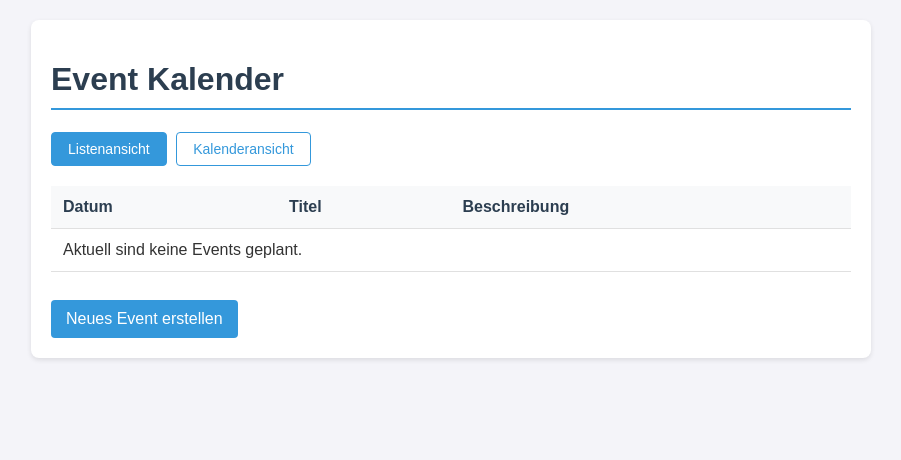
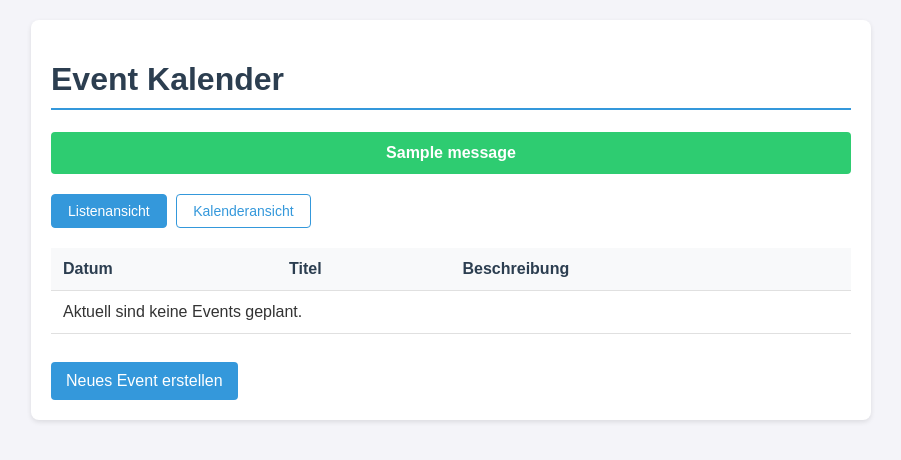
Before and after one commit to Maximilian03/Portfolio, a Flask app: page / in a window 1280 px wide. Shown: the top 460 px of the page, without its empty margins (189-1090 px from the left). Run offline with Flask 3, Linux system fonts and the light colour scheme; one stand-in notice (Sample message) is shown; data that the repository does not hold is empty.

Commit message:
add  U X feature, note box,

```diff
--- a/app.py
+++ b/app.py
@@ -1,8 +1,10 @@
+from flask import Flask, render_template, request, redirect, url_for, flash
 import sqlite3
-
-from flask import Flask, render_template, redirect, url_for, request
+from datetime import datetime
 
 app = Flask(__name__)
+# Ein geheimer Schlüssel für die Flash Messages
+app.secret_key = 'ein_sehr_geheimer_schluessel_fuer_mein_projekt'
 
 
 # Hilfsfunktion, um die Datenbankverbindung aufzubauen
@@ -31,24 +33,42 @@ def home():
 
 @app.route('/create', methods=('GET', 'POST'))
 def create_event():
-    # Wenn der Nutzer auf "Event speichern" klickt, senden wir einen POST-Request
     if request.method == 'POST':
-        # Wir greifen die Daten aus den Eingabefeldern ab
-        titel = request.form['titel']
+        # .strip() entfernt versehentliche Leerzeichen am Anfang und Ende
+        titel = request.form['titel'].strip()
         datum = request.form['datum']
-        beschreibung = request.form['beschreibung']
+        beschreibung = request.form['beschreibung'].strip()
 
-        # Wir öffnen die Datenbank und fügen die neuen Daten ein
+        # Die Validierung (Pflichtfelder und Vergangenheit)
+        if not titel or not datum:
+            flash('Titel und Datum sind Pflichtfelder!', 'error')
+            return redirect(url_for('create_event'))
+
+        # Wir wandeln den Text aus dem Formular in ein echtes Datum um
+        try:
+            eingabe_datum = datetime.strptime(datum, '%Y-%m-%d').date()
+            heute = datetime.today().date()
+
+            # Jetzt vergleichen wir die beiden Daten
+            if eingabe_datum < heute:
+                flash('Das Datum darf nicht in der Vergangenheit liegen!', 'error')
+                return redirect(url_for('create_event'))
+
+        except ValueError:
+            # Falls jemand versucht, das HTML zu manipulieren und ein falsches Format schickt
+            flash('Ungültiges Datumsformat!', 'error')
+            return redirect(url_for('create_event'))
+
         conn = get_db_connection()
         conn.execute('INSERT INTO events (titel, datum, beschreibung) VALUES (?, ?, ?)',
                      (titel, datum, beschreibung))
         conn.commit()
         conn.close()
 
-        # Nach dem Speichern leiten wir direkt zurück zur Startseite
+        # Erfolgsmeldung nach dem Speichern
+        flash('Event erfolgreich erstellt!', 'success')
         return redirect(url_for('home'))
 
-    # Wenn die Seite ganz normal aufgerufen wird (GET-Request), zeige das leere Formular
     return render_template('add-event.html')
 
 
@@ -68,11 +88,14 @@ def event_detail(event_id):
 @app.route('/event/<int:event_id>/delete', methods=['POST'])
 def delete_event(event_id):
     conn = get_db_connection()
-    # Das Event aus der Datenbank löschen
     conn.execute('DELETE FROM events WHERE id = ?', (event_id,))
     conn.commit()
     conn.close()
+
+    # NEU: Erfolgsmeldung nach dem Löschen
+    flash('Das Event wurde gelöscht.', 'success')
     return redirect(url_for('home'))
+
 
 # =================================
 # App start
--- a/static/css/main.css
+++ b/static/css/main.css
@@ -180,3 +180,20 @@ textarea {
     font-weight: bold;
     margin-bottom: 10px;
 }
+
+/* --- Flash Messages --- */
+.flash-message {
+    padding: 12px;
+    margin-bottom: 20px;
+    border-radius: 4px;
+    text-align: center;
+    font-weight: bold;
+}
+.flash-message.success {
+    background-color: #2ecc71;
+    color: white;
+}
+.flash-message.error {
+    background-color: #e74c3c;
+    color: white;
+}
--- a/templates/home.html
+++ b/templates/home.html
@@ -9,7 +9,14 @@
 <body>
     <div class="container">
         <h1>Event Kalender</h1>
-
+            <!-- Flash Messages Bereich -->
+            {% with messages = get_flashed_messages(with_categories=true) %}
+              {% if messages %}
+                {% for category, message in messages %}
+                  <div class="flash-message {{ category }}">{{ message }}</div>
+                {% endfor %}
+              {% endif %}
+            {% endwith %}
         <!-- Buttons zum Umschalten -->
         <div class="view-toggle">
             <button id="btn-list" class="active" onclick="switchView('list')">Listenansicht</button>
```
Also changed, not shown: templates/add-event.html (+8 -1 lines).
